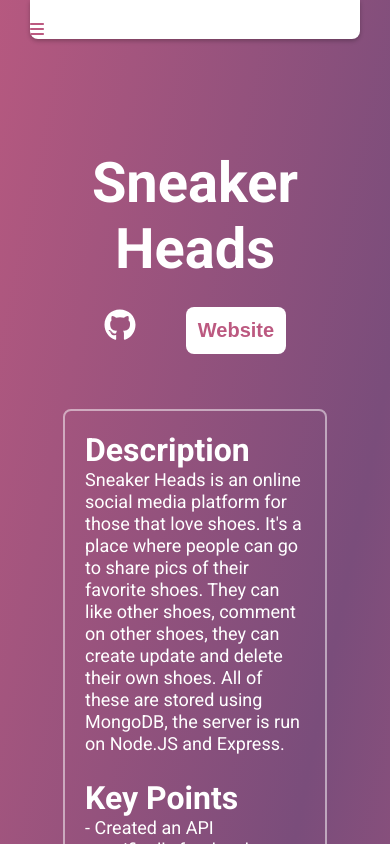
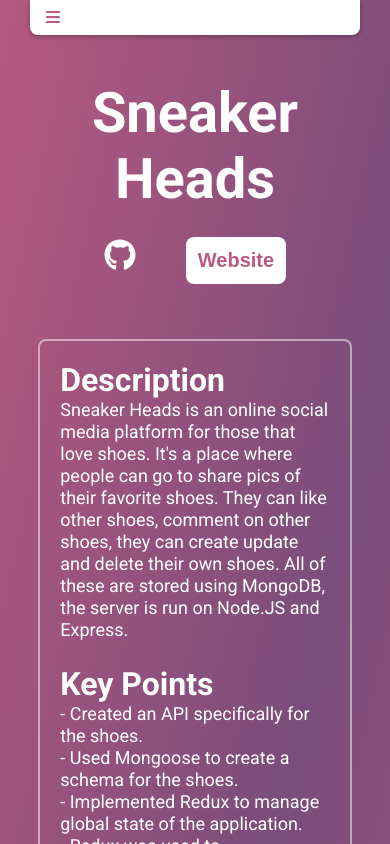
Before and after one commit to dlittle1/react-portfolio, a React (Create React App) app: page /projects/0 in a window 390 px wide. Shown: the top 844 px of the page. Built offline with nearby package versions, Linux system fonts and the light colour scheme.

Commit message:
change view of project drawer

```diff
--- a/src/components/Drawer.js
+++ b/src/components/Drawer.js
@@ -3,18 +3,32 @@ import './component-styles/drawer.css';
 import NavItem from './NavItem';
 import projectData from '../data/projectData';
 
-const Drawer = ({ drawerIsOpen, handleDrawer }) => {
+const Drawer = ({ drawerIsOpen, handleDrawer, drawerButtonRef }) => {
   const drawerRef = useRef(null);
 
+  function handleClickOutside(event) {
+    if (drawerRef.current.contains(event.target)) {
+    } else {
+      console.log(handleDrawer);
+      handleDrawer();
+    }
+
+    if (
+      drawerRef.current &&
+      !drawerRef.current.contains(event.target) &&
+      drawerButtonRef.current &&
+      !drawerButtonRef.current.contains(event.target)
+    ) {
+      handleDrawer();
+    }
+  }
+
   useEffect(() => {
-    function handleClickOutside(event) {
-      if (drawerRef.current && !drawerRef.current.contains(event.target)) {
-        handleDrawer();
-      }
-    }
     document.addEventListener('mousedown', handleClickOutside);
+    document.addEventListener('touchstart', handleClickOutside);
     return () => {
       document.removeEventListener('mousedown', handleClickOutside);
+      document.removeEventListener('touchstart', handleClickOutside);
     };
   }, []);
 
--- a/src/components/ProjectsNavbar.js
+++ b/src/components/ProjectsNavbar.js
@@ -4,7 +4,7 @@ import projectsData from '../data/projectData';
 import './component-styles/projectsNavbar.css';
 import { FontAwesomeIcon } from '@fortawesome/react-fontawesome';
 import { faBars } from '@fortawesome/free-solid-svg-icons';
-const ProjectsNavbar = ({ handleDrawer }) => {
+const ProjectsNavbar = ({ handleDrawer, drawerButtonRef }) => {
   return (
     <nav className='projects-nav'>
       <ul className='projects-nav-items'>
@@ -19,7 +19,11 @@ const ProjectsNavbar = ({ handleDrawer }) => {
         ))}
       </ul>
       <ul className='projects-nav-drawer'>
-        <li className='projects-nav-drawer-button' onClick={handleDrawer}>
+        <li
+          className='projects-nav-drawer-button'
+          ref={drawerButtonRef}
+          onClick={handleDrawer}
+        >
           <FontAwesomeIcon icon={faBars} size='xl' />
         </li>
       </ul>
--- a/src/components/component-styles/drawer.css
+++ b/src/components/component-styles/drawer.css
@@ -12,6 +12,7 @@
   align-items: center;
   justify-content: flex-start;
   transition: all 0.3s ease-in-out;
+  border-top-right-radius: 0.5rem;
 }
 
 .drawer .projects-nav-item {
--- a/src/styles/mobile.css
+++ b/src/styles/mobile.css
@@ -70,9 +70,11 @@
   .projects-nav-drawer-button {
     list-style-type: none;
     color: #bc5980;
-    margin-top: 20px;
+    margin-top: 0px;
     display: block;
     cursor: pointer;
+    padding: 0.5rem 1rem;
+    width: 50px;
   }
 
   .nav-links-social {
@@ -103,6 +105,10 @@
   }
 
   /* PROJECT */
+  .project {
+    margin-top: 50px;
+  }
+
   .project-container {
     flex-direction: column;
     align-items: center;
@@ -110,7 +116,7 @@
   }
 
   .project-description {
-    width: 80%;
+    width: 95%;
   }
 
   .project-images {
```
